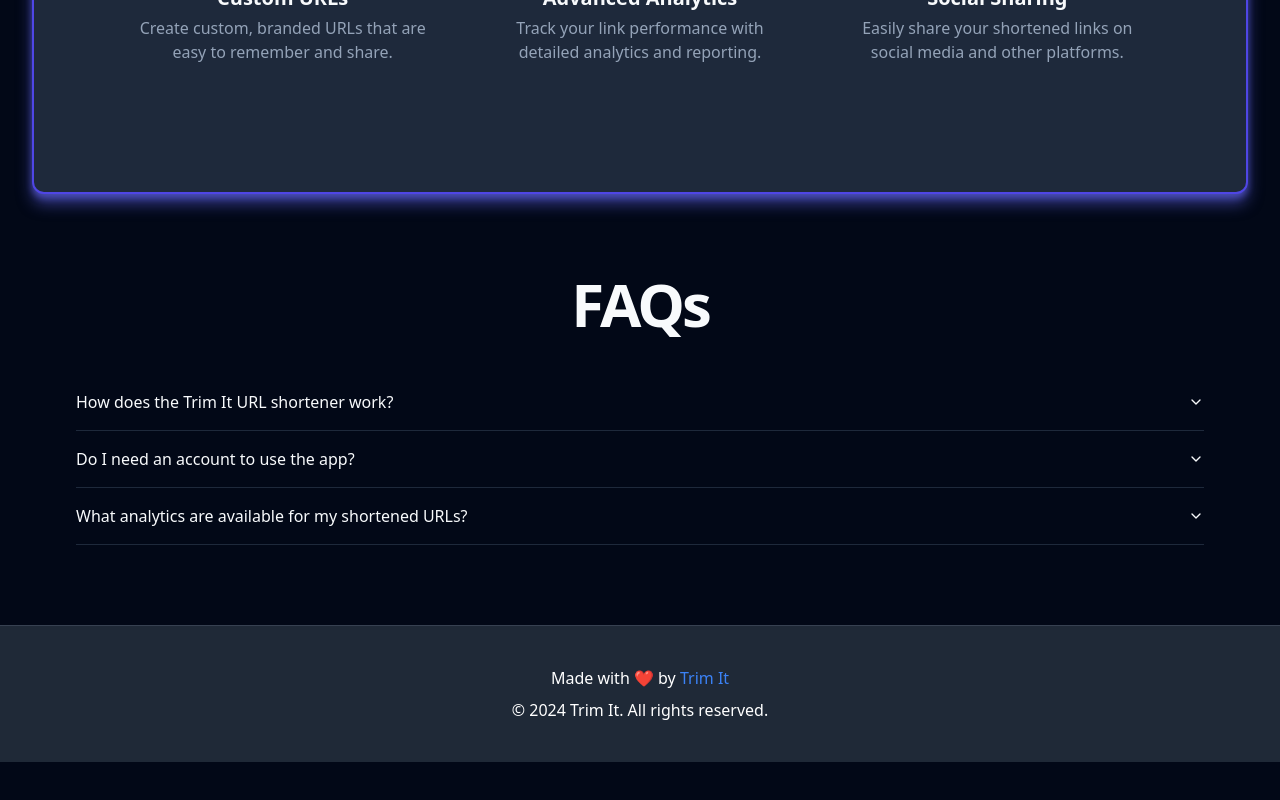
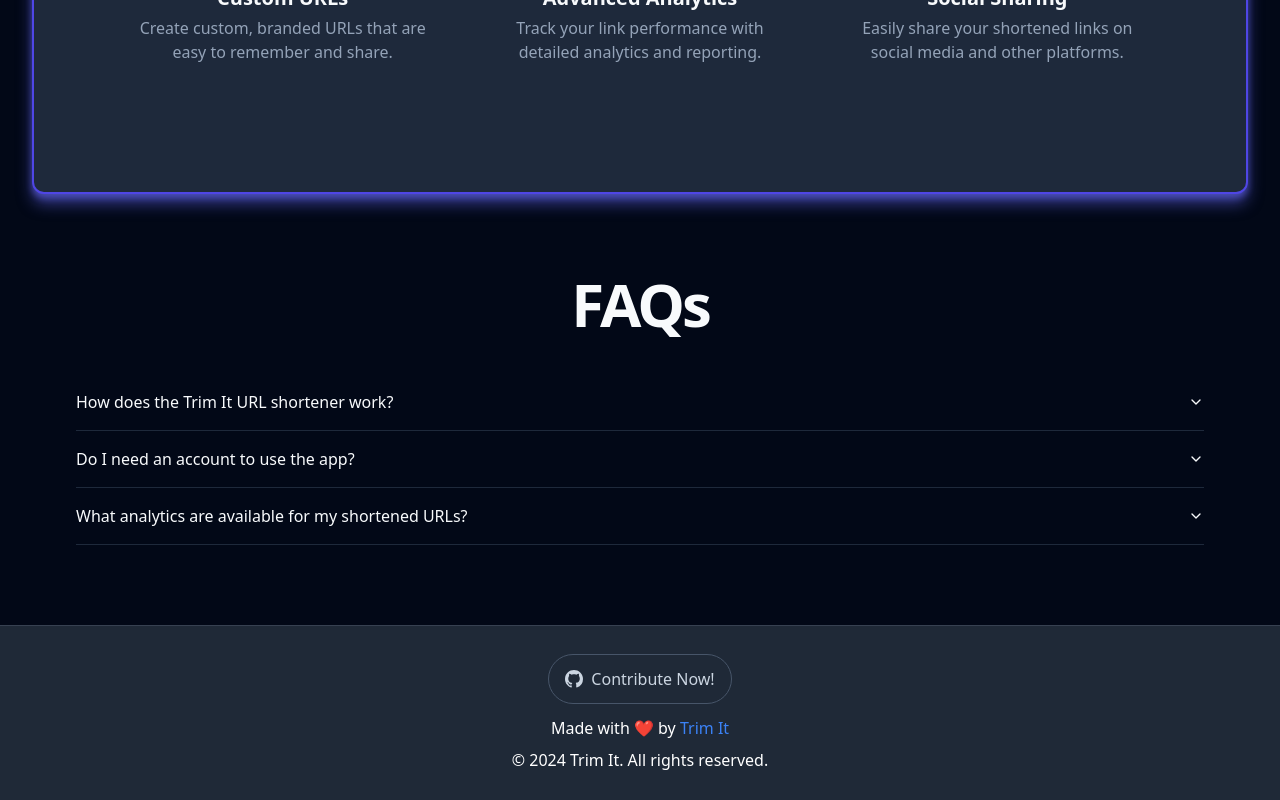
Before and after one commit to geekyharsh05/Trimit, a React (Vite) app: page / in a window 1280 px wide. Shown: the part 1102-1902 px from the top of the page. Before the commit the page ends 1864 px from the top, so only its background shows below. Built offline with nearby package versions, Linux system fonts and the light colour scheme.

Commit message:
chore: Update Footer component with GitHub contribute button

```diff
--- a/src/components/Footer.jsx
+++ b/src/components/Footer.jsx
@@ -1,9 +1,23 @@
 import { Link } from "react-router-dom";
+import Github from "./Icons/Github";
 
 const Footer = () => {
   return (
     <footer className="bg-gray-800 text-white mt-10 border-t border-gray-700">
-      <div className="container mx-auto py-10 px-5 text-center">
+      <div className="container mx-auto py-7 px-5 text-center">
+        <div className="flex items-center justify-center mb-3 p-t">
+          <button
+            onClick={() =>
+              window.open("https://github.com/geekyharsh05/Trimit", "_blank")
+            }
+            type="button"
+            className="flex items-center justify-center gap-x-2 rounded-full border border-slate-600 bg-transparent py-3 px-4 text-slate-300 transition hover:text-indigo-500 sm:w-auto font-extralight"
+          >
+            <Github className="h-5 w-5 sm:h-6 sm:w-6" />
+            <span className="hidden sm:inline">Contribute Now!</span>
+            <span className="inline sm:hidden">Contribute</span>
+          </button>
+        </div>
         <p>
           Made with ❤️ by{" "}
           <Link to="/" className="text-blue-500 hover:text-blue-400">
```
